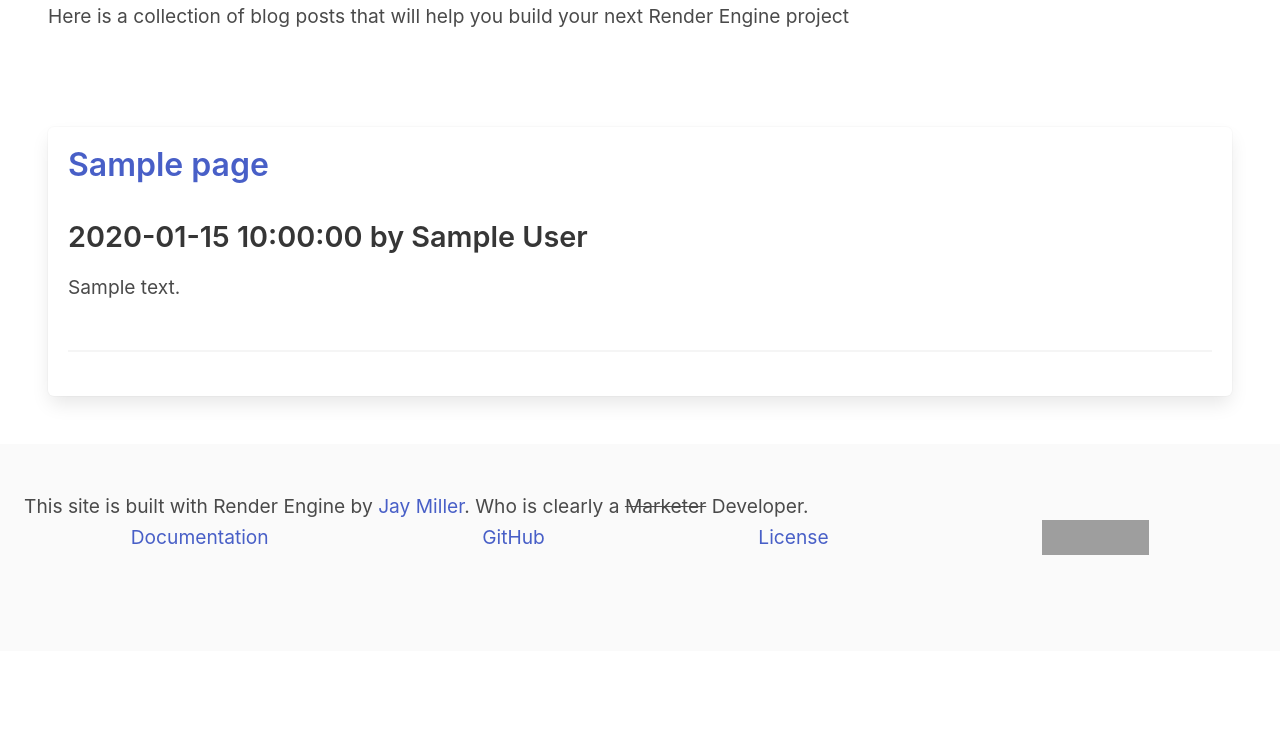
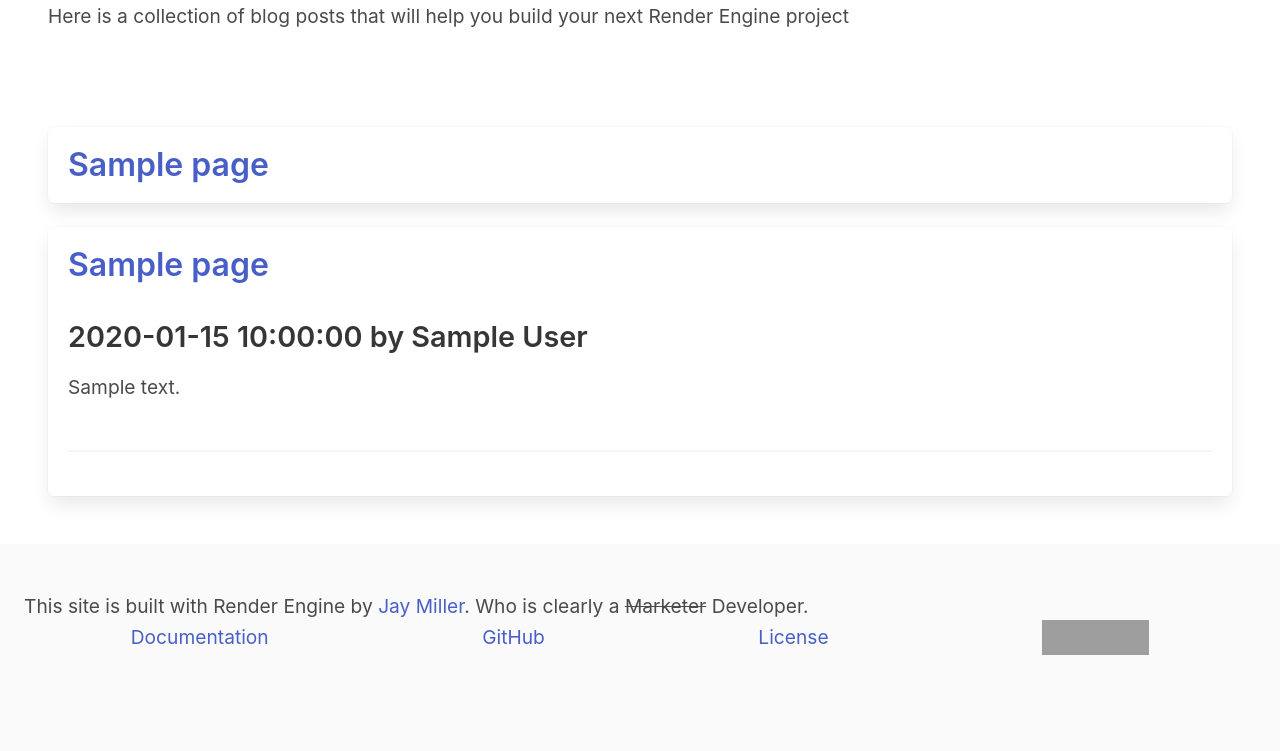
Before and after one commit to kjaymiller/render-engine-site, a Python web app: template templates/archive.html in a window 1280 px wide. Shown: the part 176-927 px from the top of the page. Before the commit the page ends 731 px from the top, so only its background shows below. Run offline with Jinja, Linux system fonts and the light colour scheme; the template is opened without the code that fills it: most values are stand-ins (such as "Sample title", 1, 10 or a date in 2020); some libraries are stand-ins or nearby versions; grey boxes are pictures that could not be loaded.

Commit message:
add side list

```diff
--- a/templates/archive.html
+++ b/templates/archive.html
@@ -9,7 +9,18 @@
 </div>
 
 <section class="section">
-  <div class="box">
+    <div class="box">
+        <ul>
+            {% for page in pages %}
+                <li>
+                  <h2 class="title is-3">
+                    <a href="/blog/{{page.slug}}">{{page.title}}</a>
+                  </h2>
+                </li>
+            {% endfor %}
+        </ul>
+    </div>
+    <div class="box">
         {% for page in pages %}
         <div class="content mb-6">
           <h2 class="title is-3">
```
Also changed, not shown: output/blog/blog.html (+18 -1 lines), output/blog/tips.html (+12 -1 lines).
